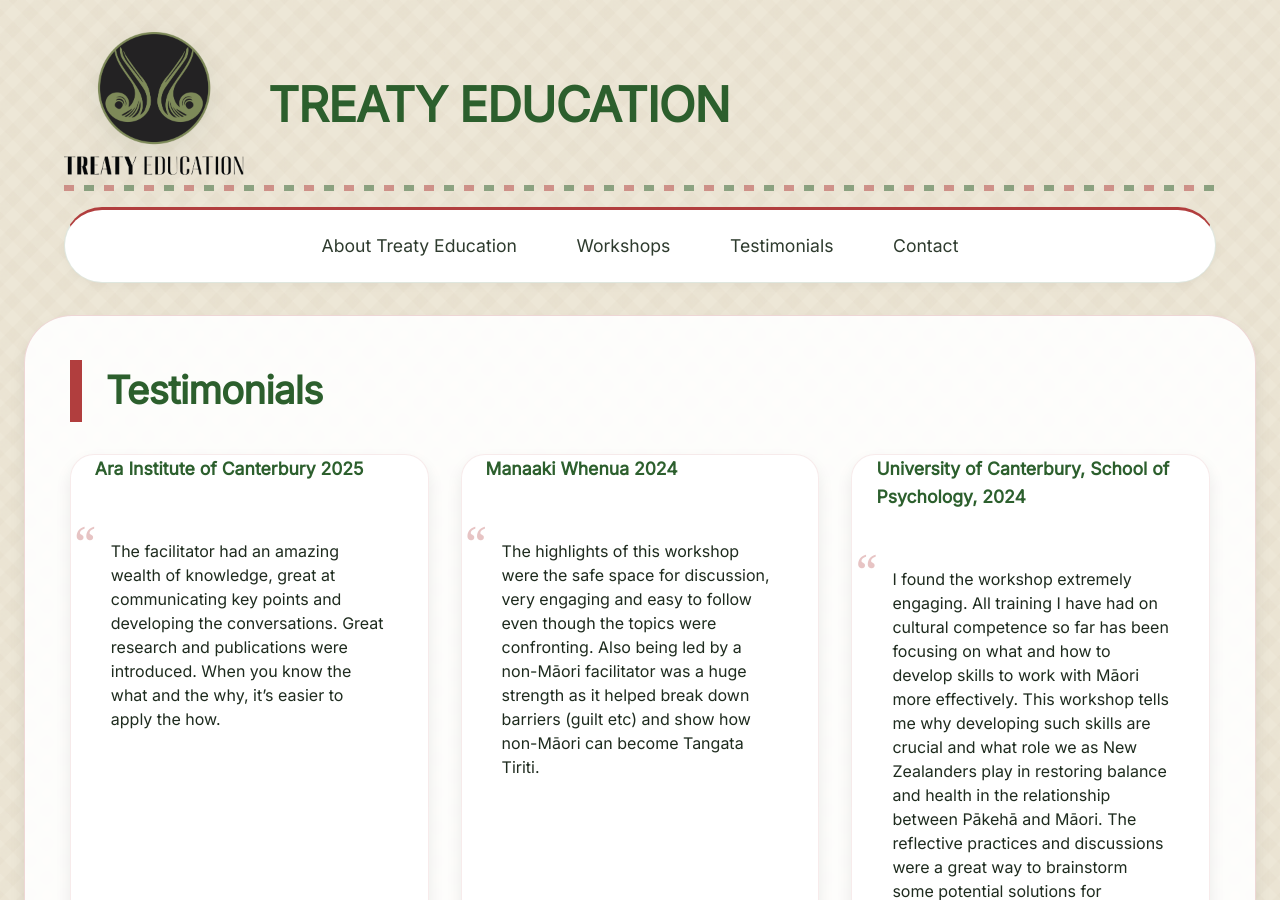
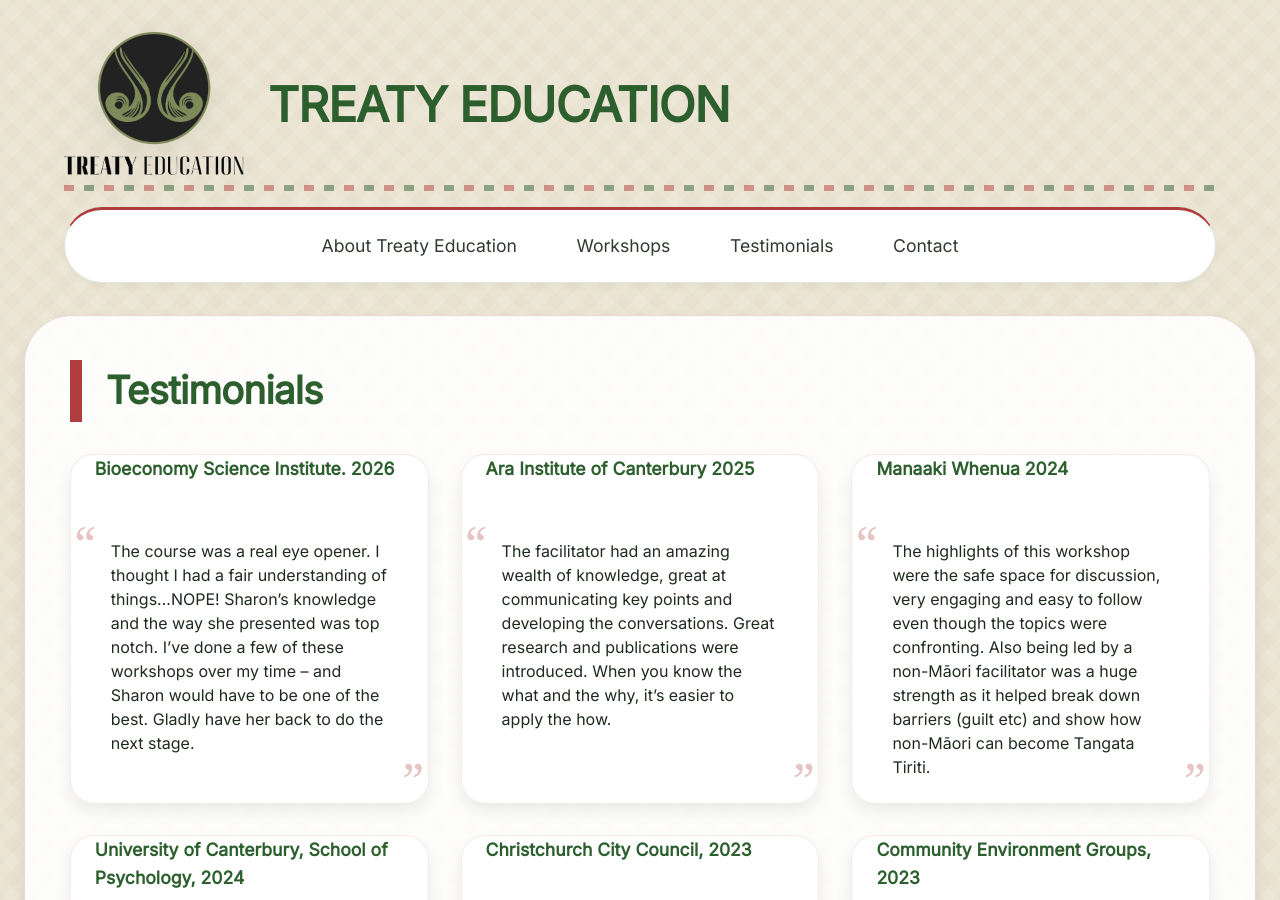
Before and after one commit to SharonAnnett/treaty-education-nz, a Jekyll site: the page built from pages/testimonials.html, in a window 1280 px wide and 900 px high. Built offline with Jekyll 4.4.1, drawn with Linux system fonts in a browser that asks for light colours.

Commit message:
(add) testimonial

```diff
--- a/pages/testimonials.html
+++ b/pages/testimonials.html
@@ -13,6 +13,12 @@
 
 <h1>Testimonials</h1>
 <div class="testimonials-grid">
+    <div class="testimonial-item">
+        <div class="testimonial-author">Bioeconomy Science Institute. 2026</div>
+        <div class="testimonial-quote">The course was a real eye opener. I thought I had a fair understanding of
+            things…NOPE! Sharon’s knowledge and the way she presented was top notch. I’ve done a few of these workshops
+            over my time – and Sharon would have to be one of the best. Gladly have her back to do the next stage.</div>
+    </div>
     <div class="testimonial-item">
         <div class="testimonial-author">Ara Institute of Canterbury 2025</div>
         <div class="testimonial-quote">The facilitator had an amazing wealth of knowledge, great at communicating key
```
